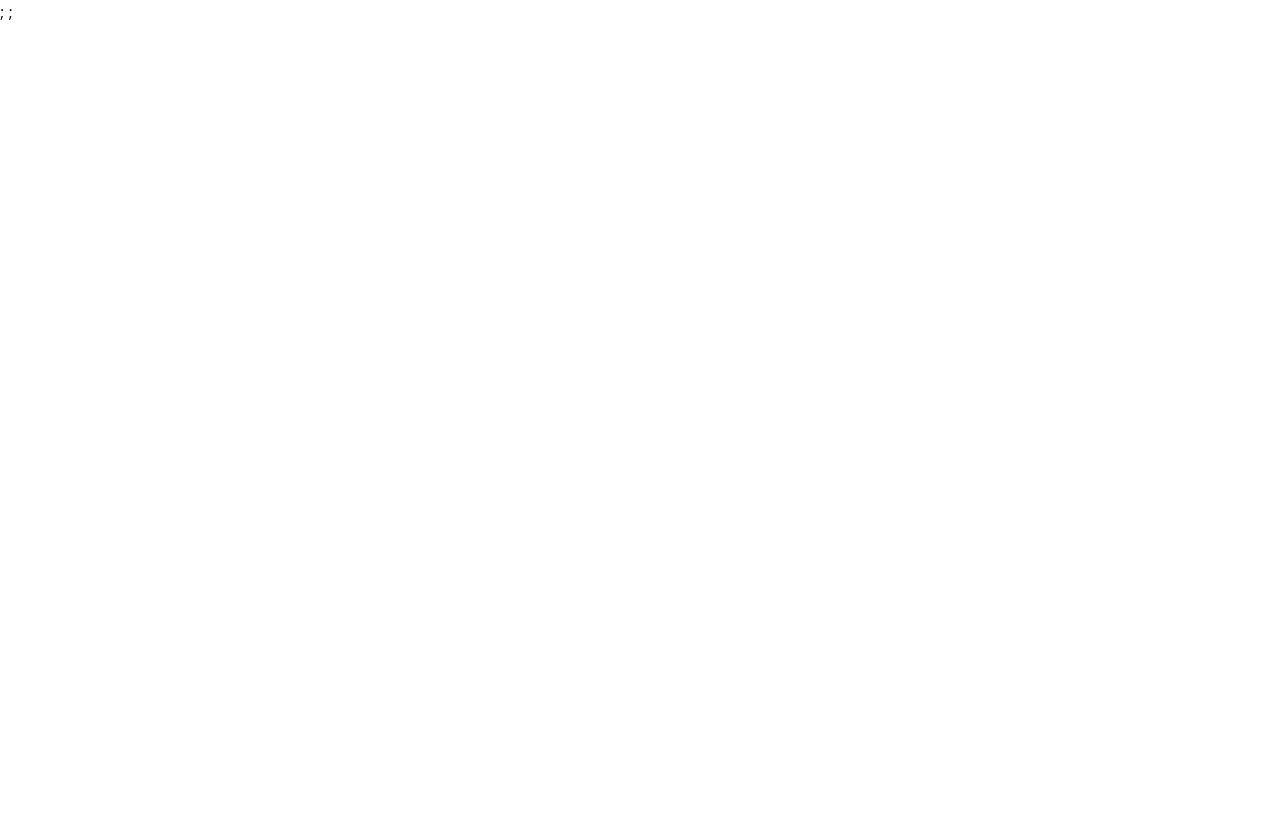
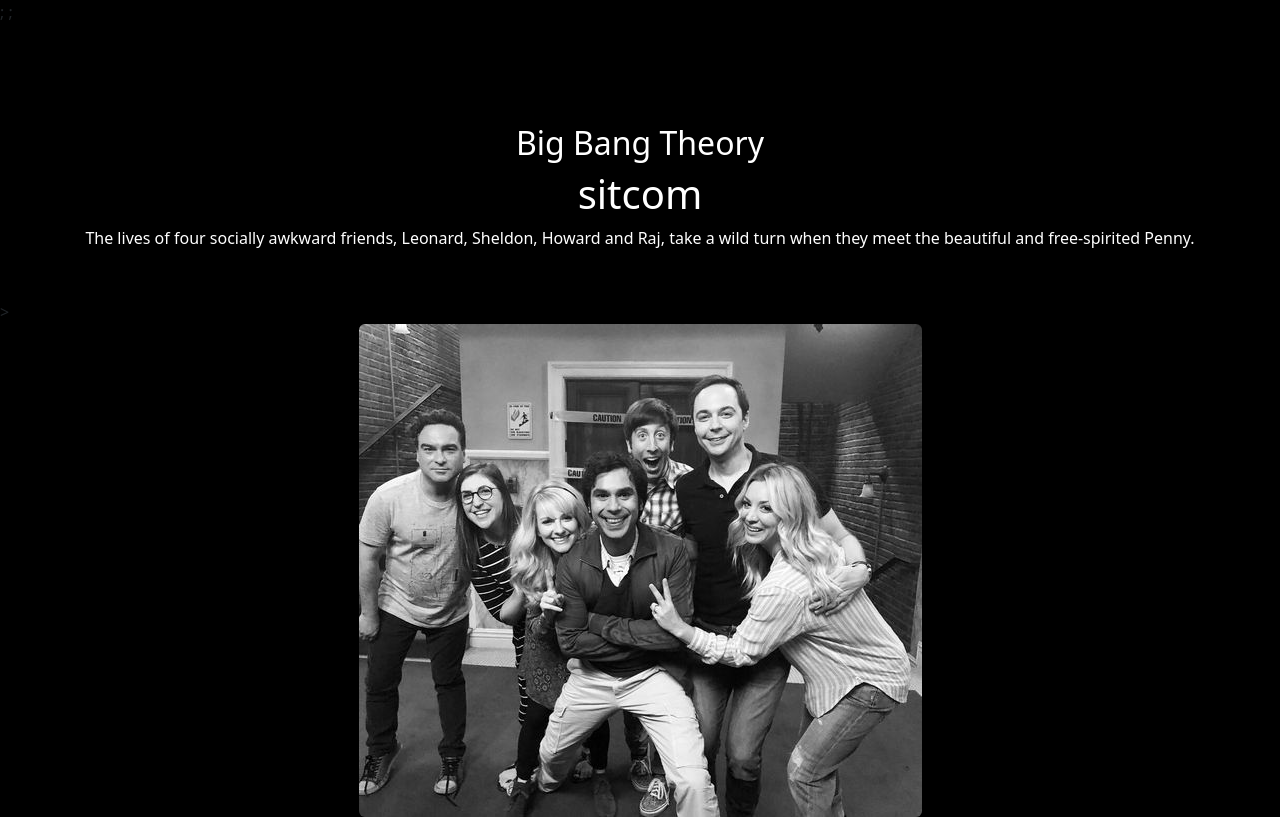
Before and after one commit to shakiba76/portfolio, a plain HTML site: page index.html in a window 1280 px wide. Drawn offline with nearby package versions, Linux system fonts and the light colour scheme.

Commit message:
draft-heading-

```diff
--- a/index.html
+++ b/index.html
@@ -32,7 +32,19 @@
       href="https://fonts.googleapis.com/css2?family=Montserrat:wght@700&family=Poppins:ital,wght@1,700&family=Roboto:wght@400;500;700&display=swap"
       rel="stylesheet"
     />
-    <title>Shakiba Raygan</title>
+    <title>Big Bang Theory</title>
   </head>
-  <body></body>
+  <body>
+    <h2>Big Bang Theory</h2>
+    <h1>sitcom</h1>
+    <p>
+      The lives of four socially awkward friends, Leonard, Sheldon, Howard and
+      Raj, take a wild turn when they meet the beautiful and free-spirited
+      Penny.
+    </p>
+    ><img
+      src="/images/poster.jpg"
+      class="img-fluid rounded d-sm-block mx-auto"
+    />
+  </body>
 </html>
--- a/src/portfolio.css
+++ b/src/portfolio.css
@@ -0,0 +1,24 @@
+body {
+  background-color: black;
+}
+h1,
+h2,
+h3 {
+  color: white;
+  text-align: center;
+}
+h2 {
+  padding-top: 100px;
+}
+p {
+  color: white;
+  text-align: center;
+  margin-bottom: 50px;
+}
+.series {
+  padding-right: 20px;
+}
+.poster {
+  display: block;
+  margin: 0 auto;
+}
```
Also changed, not shown: images/poster.jpg (added).
